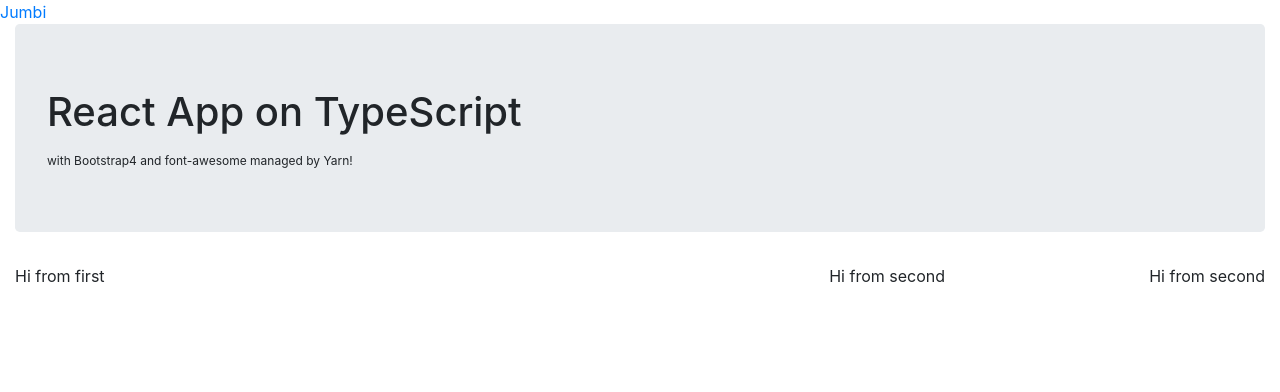
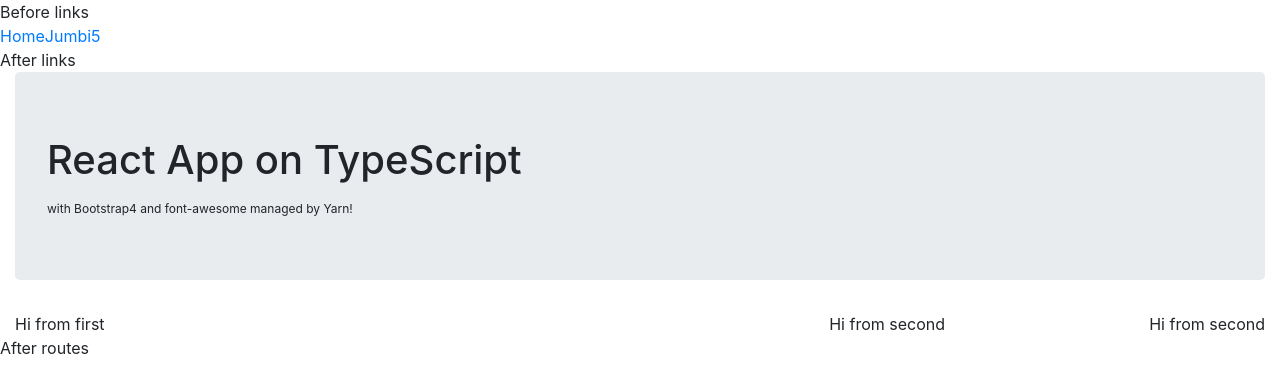
Before and after one commit to gsoulavy/react_typescript_bootstrap4, a React app: page /jumbotron in a window 1280 px wide. Shown: the top 392 px of the page. Built offline with nearby package versions, Linux system fonts and the light colour scheme.

Commit message:
add routes

```diff
--- a/src/components/App.tsx
+++ b/src/components/App.tsx
@@ -9,12 +9,26 @@ class App extends Component<{}, {}> {
         return (
             <Router>
                 <div>
+                    <div>Before links</div>
+                    <Link to="/home">Home</Link>
                     <Link to="/jumbotron">Jumbi</Link>
+                    <Link to={`/tosome/${5}`}>5</Link>
+                    <div>After links</div>
                     <Route path="/jumbotron" component={Jumbo} />
+                    <Route path="/tosome/:id" component={Some} />
+                    <Route path="/home" render={() => <div>Home</div>}/>
+                    <div>After routes</div>
                 </div>
             </Router>
         );
     }
 }
 
+const Some = ({ match }) => {
+    return (
+        <div>
+            The id is: {match.params.id}
+        </div>);
+}
+
 export default App;
```
